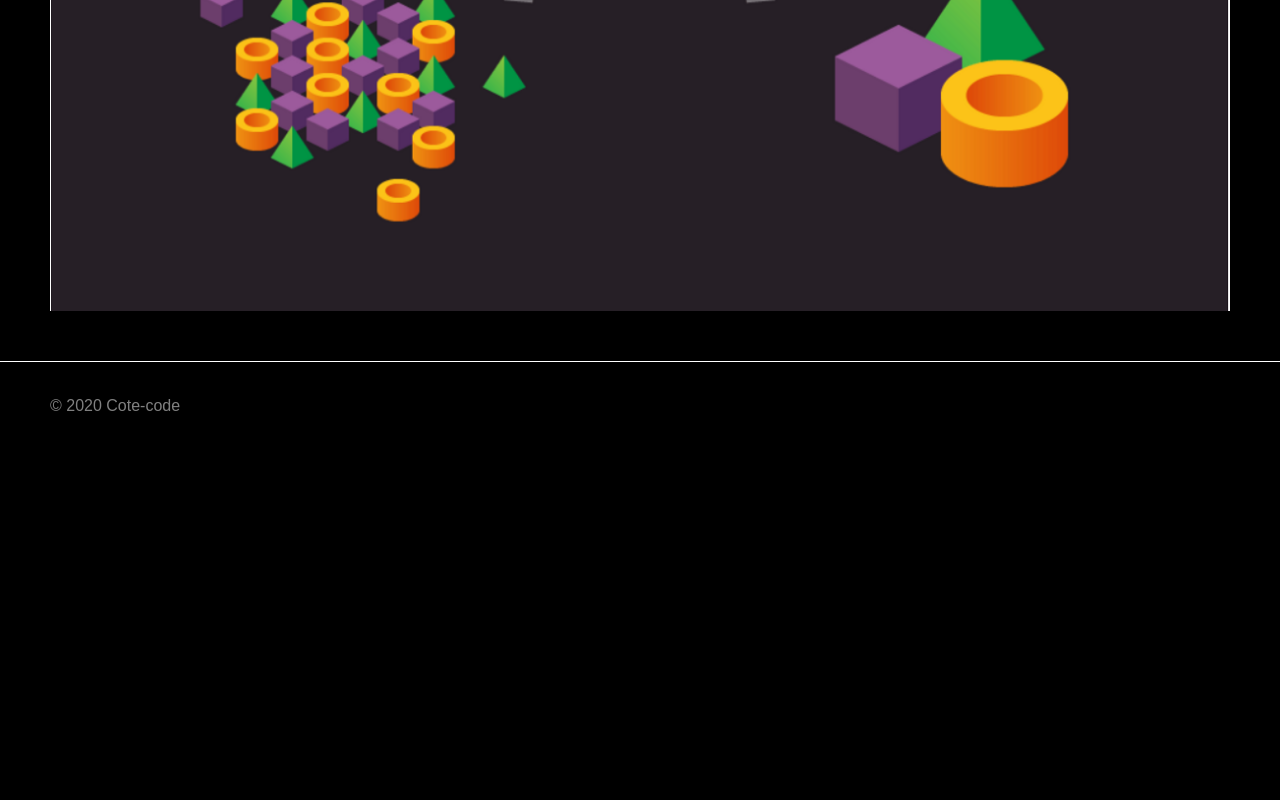
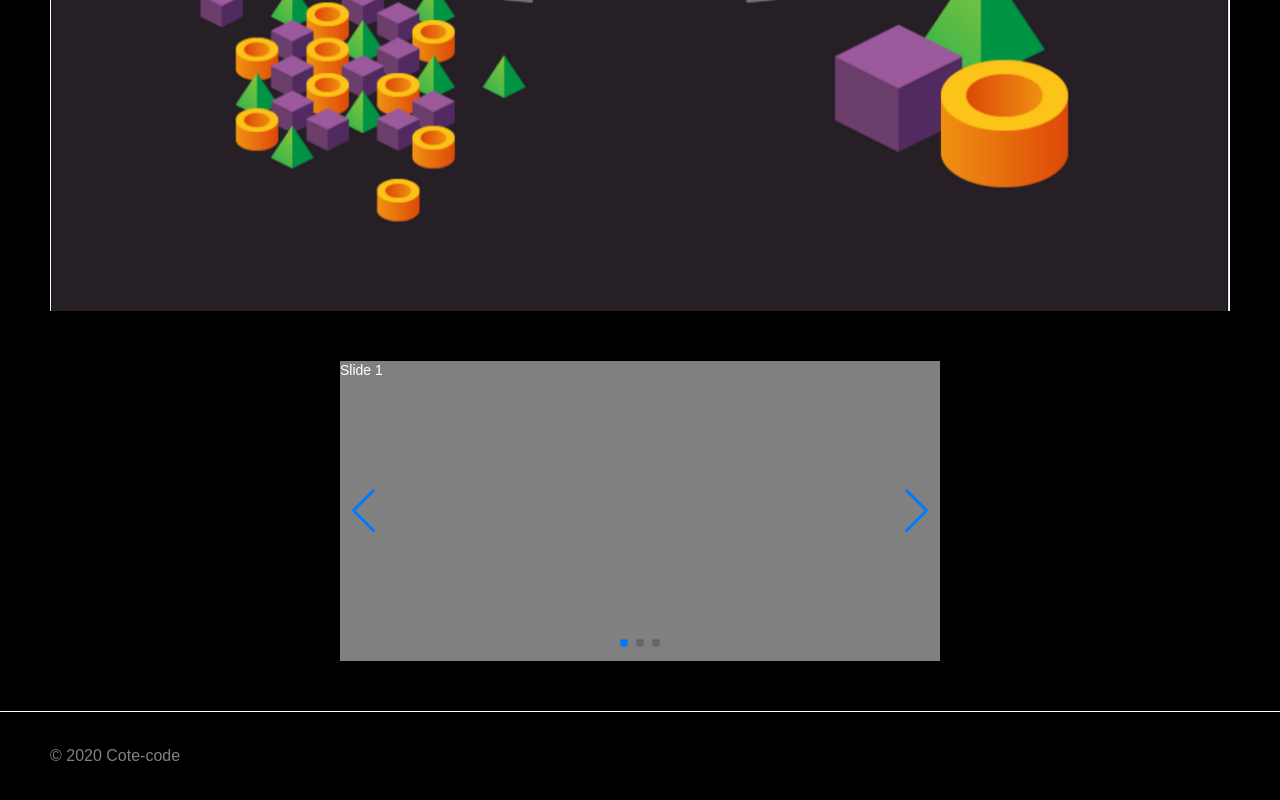
Before and after one commit to AlxLebedev/webpack-template, a website built with webpack: page src/index.html in a window 1280 px wide. Shown: the part 1381-2181 px from the top of the page. Before the commit the page ends 1831 px from the top, so only its background shows below. Built offline with nearby package versions, Linux system fonts and the light colour scheme.

Commit message:
swiper basic conf added

```diff
--- a/package.json
+++ b/package.json
@@ -47,6 +47,7 @@
     "webpack-merge": "^5.0.8"
   },
   "dependencies": {
-    "core-js": "^3.6.5"
+    "core-js": "^3.6.5",
+    "swiper": "^6.0.2"
   }
 }
--- a/src/index.html
+++ b/src/index.html
@@ -19,6 +19,22 @@
         <img class="app__image" src="./img/webpack-image.png" alt="webpack-pic">
       </div>
     </div>
+    <!-- Slider main container -->
+    <div class="swiper-container">
+      <!-- Additional required wrapper -->
+      <div class="swiper-wrapper">
+          <!-- Slides -->
+          <div class="swiper-slide">Slide 1</div>
+          <div class="swiper-slide">Slide 2</div>
+          <div class="swiper-slide">Slide 3</div>
+      </div>
+      <!-- If we need pagination -->
+      <div class="swiper-pagination"></div>
+
+      <!-- If we need navigation buttons -->
+      <div class="swiper-button-prev"></div>
+      <div class="swiper-button-next"></div>
+    </div>
   </main>
   <footer class="footer">
     <div class="footer__wrapper">
--- a/src/index.js
+++ b/src/index.js
@@ -1,3 +1,34 @@
 import './scss/style.scss';
 import './css/css-style.css';
 import './js/app';
+
+// core version + navigation, pagination modules:
+import Swiper, { Navigation, Pagination } from 'swiper';
+
+// import Swiper styles
+import 'swiper/swiper-bundle.css';
+
+// configure Swiper to use modules
+Swiper.use([Navigation, Pagination]);
+
+var mySwiper = new Swiper('.swiper-container', {
+  // Optional parameters
+  direction: 'horizontal',
+  loop: true,
+
+  // If we need pagination
+  pagination: {
+    el: '.swiper-pagination',
+  },
+
+  // Navigation arrows
+  navigation: {
+    nextEl: '.swiper-button-next',
+    prevEl: '.swiper-button-prev',
+  },
+
+  // // And if we need scrollbar
+  // scrollbar: {
+  //   el: '.swiper-scrollbar',
+  // },
+})
--- /dev/null
+++ b/src/scss/blocks/swiper.scss
@@ -0,0 +1,13 @@
+.swiper {
+  &-container {
+    width: 600px;
+    height: 300px;
+    margin-bottom: 50px;
+  }
+
+  &-slide {
+    width: 300px;
+    height: 300px;
+    background-color: grey;
+  }
+}
--- a/src/scss/style.scss
+++ b/src/scss/style.scss
@@ -6,3 +6,4 @@
 @import './blocks/header.scss';
 @import './blocks/app.scss';
 @import './blocks/footer.scss';
+@import './blocks/swiper.scss';
```
Also changed, not shown: 1 other file.
